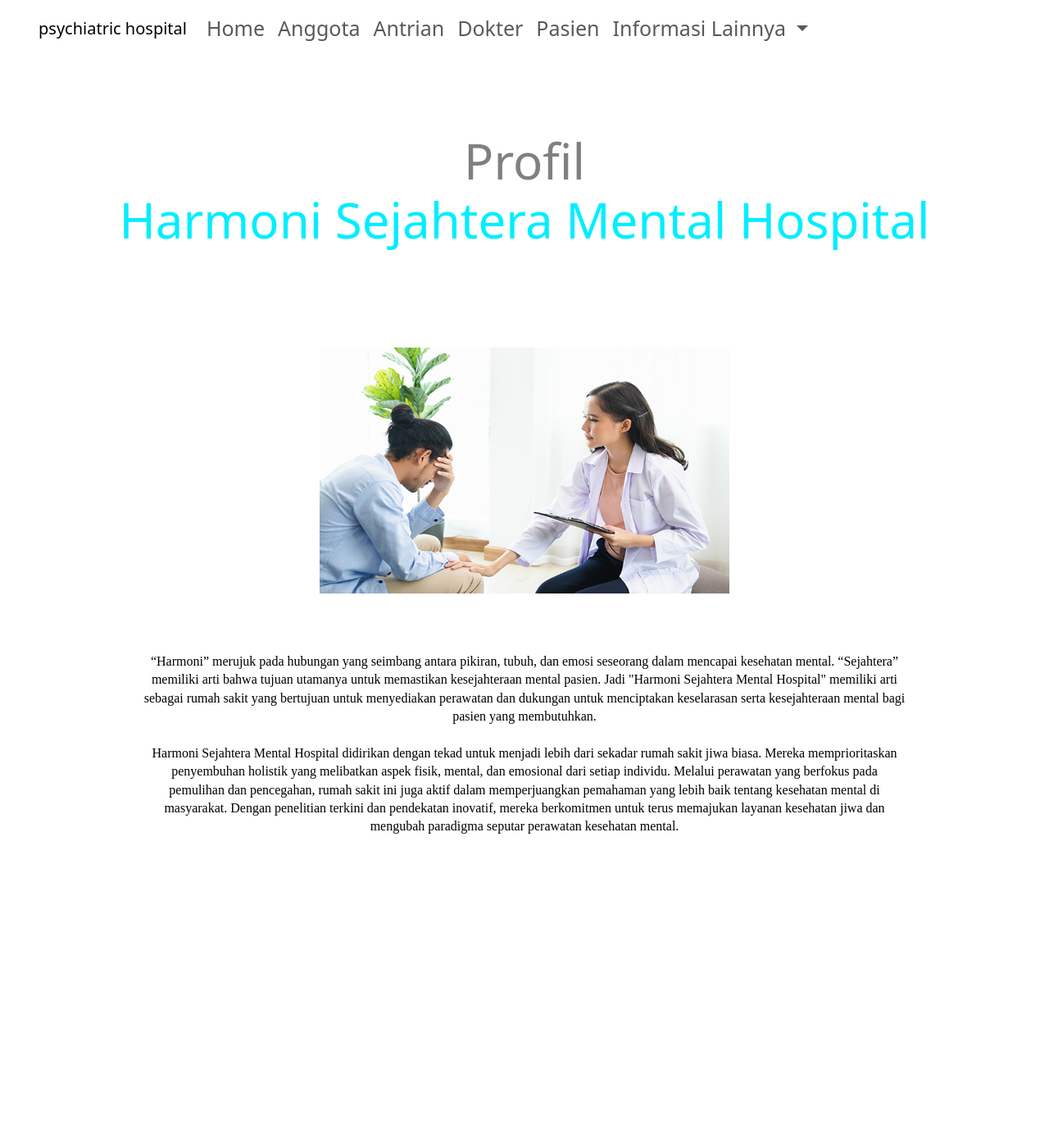
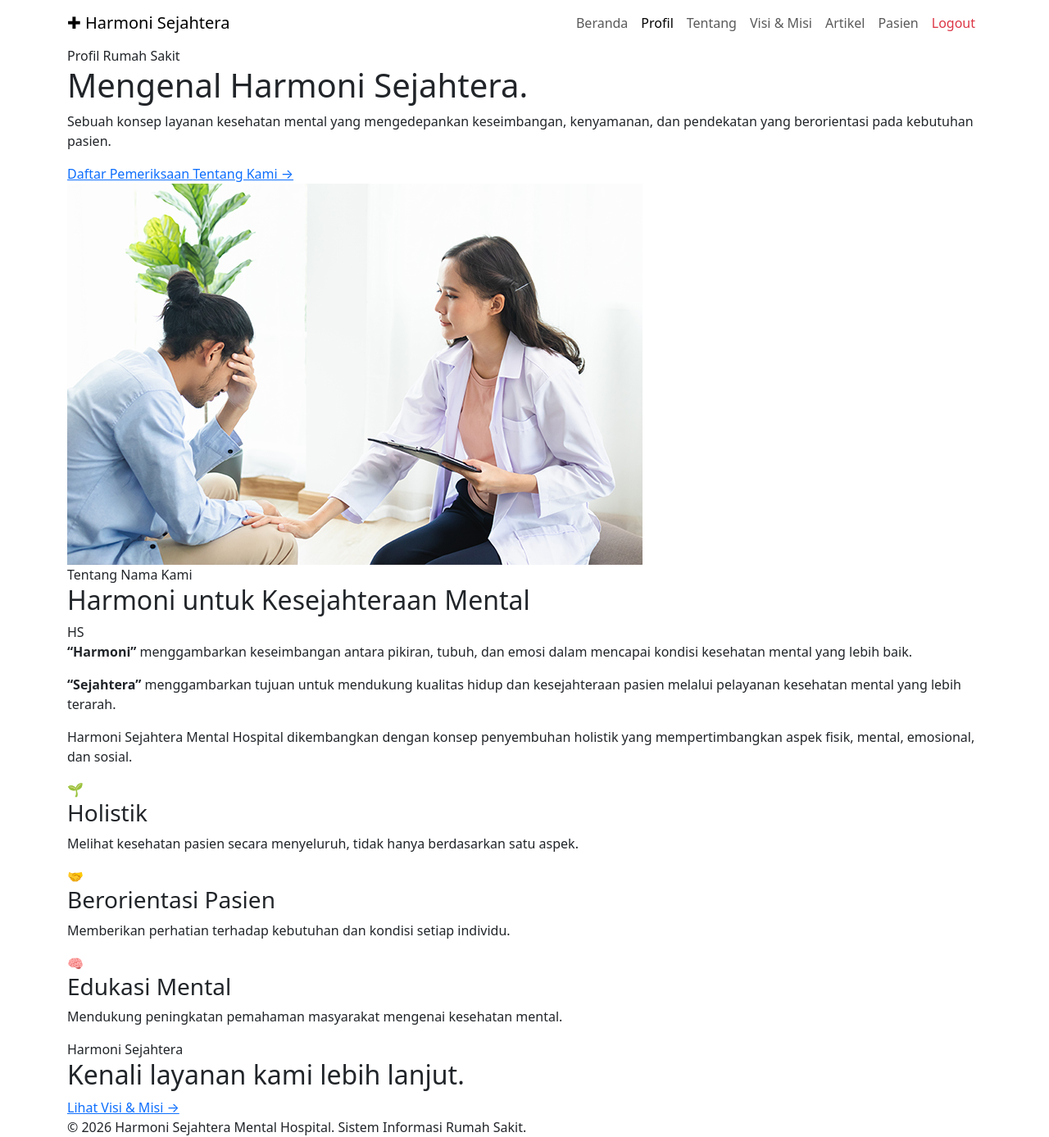
Before and after one commit to Veyzaputri/harmoni-sejahtera-hospital, a PHP site: page /profil.php in a window 1280 px wide. Shown: the whole page at 82% size. Before the commit the page ends 1017 px from the top, so only its background shows below. Run offline with PHP 8.4, Linux system fonts and the light colour scheme; the visitor is signed in with stand-in values (Sample User, id 1).

Commit message:
Revise profil.php for improved layout and content

```diff
--- a/profil.php
+++ b/profil.php
@@ -1,76 +1,271 @@
+<?php
+session_start();
+
+if (empty($_SESSION["username"])) {
+    header("Location: login.php?pesan=belum_login");
+    exit;
+}
+?>
+
 <!doctype html>
-<html lang="en">
+<html lang="id">
 <head>
     <meta charset="utf-8">
     <meta name="viewport" content="width=device-width, initial-scale=1">
-    <title>Profil</title>
-    <link rel="stylesheet" type="text/css" href="profil.css">
-    <link href="https://cdn.jsdelivr.net/npm/bootstrap@5.3.2/dist/css/bootstrap.min.css" rel="stylesheet" integrity="sha384-T3c6CoIi6uLrA9TneNEoa7RxnatzjcDSCmG1MXxSR1GAsXEV/Dwwykc2MPK8M2HN" crossorigin="anonymous">
 
+    <title>Profil | Harmoni Sejahtera</title>
+
+    <link href="https://cdn.jsdelivr.net/npm/bootstrap@5.3.2/dist/css/bootstrap.min.css" rel="stylesheet">
+    <link rel="stylesheet" href="information.css">
 </head>
+
 <body>
-  <nav class="navbar navbar-expand-lg bg-body-primary" style="display: inline-block; font-size: 25px; color: #132639; text-decoration: none; font-weight: 500; margin-left: 35px; transition: .3s; animation: slideTop .5s ease forwards; animation-delay: calc(.2s * var(--i));">
-  <div class="container-fluid">
-    <a class="navbar-brand" href="#">psychiatric hospital</a>
-    <button class="navbar-toggler" type="button" data-bs-toggle="collapse" data-bs-target="#navbarNavDropdown" aria-controls="navbarNavDropdown" aria-expanded="false" aria-label="Toggle navigation">
+
+<nav class="navbar navbar-expand-lg sticky-top">
+    <div class="container">
+
+        <a class="navbar-brand hospital-brand" href="home.php">
+            <span class="brand-icon">✚</span>
+            Harmoni Sejahtera
+        </a>
+
+        <button class="navbar-toggler"
+                type="button"
+                data-bs-toggle="collapse"
+                data-bs-target="#navbarMain">
             <span class="navbar-toggler-icon"></span>
         </button>
-    <div class="collapse navbar-collapse" id="navbarNavDropdown">
-      <ul class="navbar-nav">
+
+        <div class="collapse navbar-collapse" id="navbarMain">
+
+            <ul class="navbar-nav ms-auto align-items-lg-center">
+
                 <li class="nav-item">
-          <a class="nav-link" href="home.php">Home</a>
+                    <a class="nav-link" href="home.php">Beranda</a>
                 </li>
+
                 <li class="nav-item">
-          <a class="nav-link" href="#">Anggota</a>
+                    <a class="nav-link active" href="profil.php">Profil</a>
                 </li>
+
                 <li class="nav-item">
-          <a class="nav-link" href="tampil_pasien.php">Antrian</a>
+                    <a class="nav-link" href="tentang.php">Tentang</a>
                 </li>
+
                 <li class="nav-item">
-          <a class="nav-link" href="jadwal_dokter.php">Dokter</a>
+                    <a class="nav-link" href="visimisi.php">Visi & Misi</a>
                 </li>
+
+                <li class="nav-item">
+                    <a class="nav-link" href="artikel.php">Artikel</a>
+                </li>
+
                 <li class="nav-item">
                     <a class="nav-link" href="form_pasien.php">Pasien</a>
                 </li>
-        <li class="nav-item dropdown">
-          <a class="nav-link dropdown-toggle" href="#" role="button" data-bs-toggle="dropdown" aria-expanded="false">
-          Informasi Lainnya
-          </a>
-          <ul class="dropdown-menu">
-            <li><a class="dropdown-item" href="https://maps.app.goo.gl/WjigaZYFWVvL7iJd9">LOKASI</a></li>
-            <li><a class="dropdown-item" href="logout.php">LOGOUT</a></li>
+
+                <li class="nav-item">
+                    <a class="nav-link text-danger" href="logout.php">Logout</a>
+                </li>
+
             </ul>
-        </li>
-      </ul>
+
         </div>
+
     </div>
 </nav>
-<center>
-<section>
-  <div class="portofolio" id="portofolio">
+
+
+<main>
+
+<section class="info-hero">
+
     <div class="container">
-      <h3 class="sub-title" style="color:gray;">Profil <br>
-      <span> Harmoni Sejahtera Mental Hospital</span></h3>
-      <div class="portofolio-list">
 
-<div class = "gambar">
-<img src="konsul.jpg" alt="profil-background" style="height: 350px; width: 500px; ">
-<div class="col-10">
+        <div class="info-hero-grid">
+
+            <div class="hero-content">
+
+                <span class="page-label">
+                    Profil Rumah Sakit
+                </span>
+
+                <h1>
+                    Mengenal
+                    <span>Harmoni Sejahtera.</span>
+                </h1>
+
                 <p>
-    <br>
-    “Harmoni” merujuk pada hubungan yang seimbang antara pikiran, tubuh, dan emosi seseorang dalam mencapai kesehatan mental. “Sejahtera” memiliki arti bahwa tujuan utamanya untuk memastikan kesejahteraan mental pasien.
-    Jadi "Harmoni Sejahtera Mental Hospital" memiliki arti sebagai rumah sakit yang bertujuan untuk menyediakan perawatan dan dukungan untuk menciptakan keselarasan serta kesejahteraan mental bagi pasien yang membutuhkan.
-    <br>
-    <br>
-    Harmoni Sejahtera Mental Hospital didirikan dengan tekad untuk menjadi lebih dari sekadar rumah sakit jiwa biasa. Mereka memprioritaskan penyembuhan holistik yang melibatkan aspek fisik, mental, dan emosional dari setiap individu. Melalui perawatan yang berfokus pada pemulihan dan pencegahan, rumah sakit ini juga aktif dalam memperjuangkan pemahaman yang lebih baik tentang kesehatan mental di masyarakat. Dengan penelitian terkini dan pendekatan inovatif, mereka berkomitmen untuk terus memajukan layanan kesehatan jiwa dan mengubah paradigma seputar perawatan kesehatan mental.
+                    Sebuah konsep layanan kesehatan mental yang
+                    mengedepankan keseimbangan, kenyamanan, dan
+                    pendekatan yang berorientasi pada kebutuhan pasien.
                 </p>
+
+                <div class="hero-actions">
+
+                    <a href="form_pasien.php" class="primary-button">
+                        Daftar Pemeriksaan
+                    </a>
+
+                    <a href="tentang.php" class="secondary-button">
+                        Tentang Kami →
+                    </a>
+
                 </div>
+
             </div>
+
+
+            <div class="hero-image-card">
+
+                <img
+                    src="konsul.jpg"
+                    alt="Konsultasi kesehatan mental"
+                >
+
             </div>
+
         </div>
+
     </div>
+
 </section>
-</center>
-    <script src="https://cdn.jsdelivr.net/npm/bootstrap@5.3.2/dist/js/bootstrap.bundle.min.js" integrity="sha384-C6RzsynM9kWDrMNeT87bh95OGNyZPhcTNXj1NW7RuBCsyN/o0jlpcV8Qyq46cDfL" crossorigin="anonymous"></script>
+
+
+<section class="content-section">
+
+    <div class="container">
+
+        <div class="section-heading">
+
+            <span>Tentang Nama Kami</span>
+
+            <h2>
+                Harmoni untuk Kesejahteraan Mental
+            </h2>
+
+        </div>
+
+
+        <div class="story-card">
+
+            <div class="story-number">
+                HS
+            </div>
+
+            <div>
+
+                <p>
+                    <strong>“Harmoni”</strong> menggambarkan keseimbangan
+                    antara pikiran, tubuh, dan emosi dalam mencapai
+                    kondisi kesehatan mental yang lebih baik.
+                </p>
+
+                <p>
+                    <strong>“Sejahtera”</strong> menggambarkan tujuan
+                    untuk mendukung kualitas hidup dan kesejahteraan
+                    pasien melalui pelayanan kesehatan mental yang
+                    lebih terarah.
+                </p>
+
+                <p>
+                    Harmoni Sejahtera Mental Hospital dikembangkan
+                    dengan konsep penyembuhan holistik yang
+                    mempertimbangkan aspek fisik, mental, emosional,
+                    dan sosial.
+                </p>
+
+            </div>
+
+        </div>
+
+
+        <div class="values-grid">
+
+            <div class="value-card">
+
+                <div class="value-icon">🌱</div>
+
+                <h3>Holistik</h3>
+
+                <p>
+                    Melihat kesehatan pasien secara menyeluruh,
+                    tidak hanya berdasarkan satu aspek.
+                </p>
+
+            </div>
+
+
+            <div class="value-card">
+
+                <div class="value-icon">🤝</div>
+
+                <h3>Berorientasi Pasien</h3>
+
+                <p>
+                    Memberikan perhatian terhadap kebutuhan
+                    dan kondisi setiap individu.
+                </p>
+
+            </div>
+
+
+            <div class="value-card">
+
+                <div class="value-icon">🧠</div>
+
+                <h3>Edukasi Mental</h3>
+
+                <p>
+                    Mendukung peningkatan pemahaman masyarakat
+                    mengenai kesehatan mental.
+                </p>
+
+            </div>
+
+        </div>
+
+    </div>
+
+</section>
+
+
+<section class="info-cta">
+
+    <div class="container">
+
+        <div class="cta-box">
+
+            <div>
+                <span>Harmoni Sejahtera</span>
+
+                <h2>
+                    Kenali layanan kami lebih lanjut.
+                </h2>
+            </div>
+
+            <a href="visimisi.php">
+                Lihat Visi & Misi →
+            </a>
+
+        </div>
+
+    </div>
+
+</section>
+
+</main>
+
+
+<footer>
+    <div class="container">
+        © <?= date("Y"); ?> Harmoni Sejahtera Mental Hospital.
+        Sistem Informasi Rumah Sakit.
+    </div>
+</footer>
+
+
+<script src="https://cdn.jsdelivr.net/npm/bootstrap@5.3.2/dist/js/bootstrap.bundle.min.js"></script>
+
 </body>
 </html>
```
Lines whose indentation alone changed are shown as unchanged.
